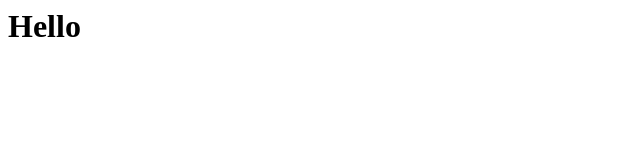
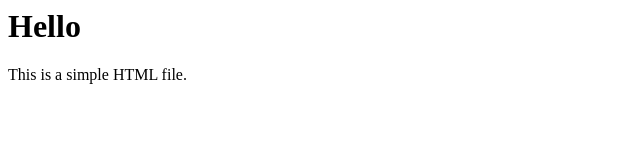
Before and after one commit to MojeJoje/Pomodoro-Clock-Website, a plain HTML site: page index.html in a window 1280 px wide. Shown: the whole page, without its empty margins (0-640 px from the left). Drawn offline with Linux system fonts and the light colour scheme.

Commit message:
added basic paragraph for testing commits

```diff
--- a/index.html
+++ b/index.html
@@ -1 +1,2 @@
 <h1>Hello</h1>
+<p>This is a simple HTML file.</p>
```
